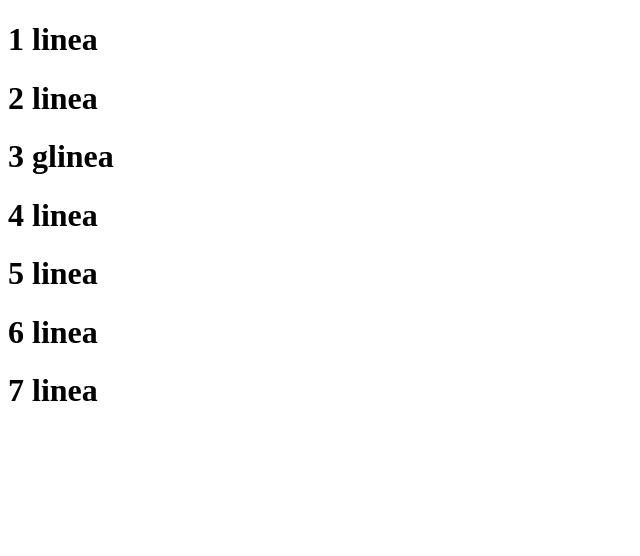
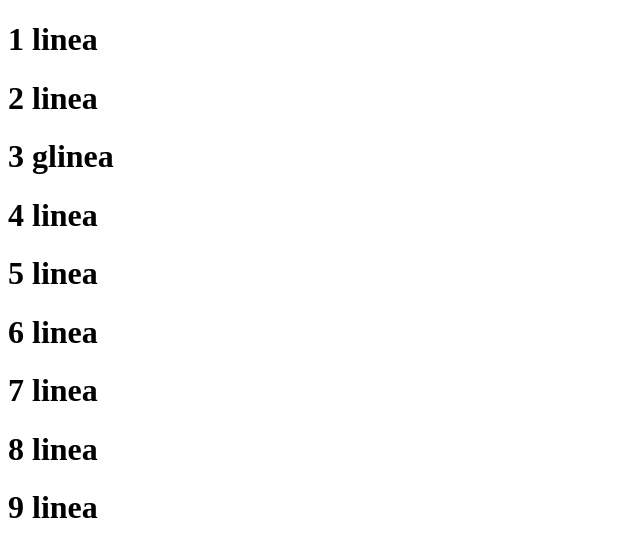
Before and after one commit to MichaelleZX/RUBRICA-4, a plain HTML site: page index.html in a window 1280 px wide. Shown: the whole page, without its empty margins (0-640 px from the left). Drawn offline with Linux system fonts and the light colour scheme.

Commit message:
commit 9

```diff
--- a/index.html
+++ b/index.html
@@ -13,6 +13,8 @@
       <h1> 5 linea</h1>
       <h1> 6 linea</h1>
       <h1> 7 linea</h1>
+      <h1> 8 linea</h1>
+      <h1> 9 linea</h1>
 
 
 
```
